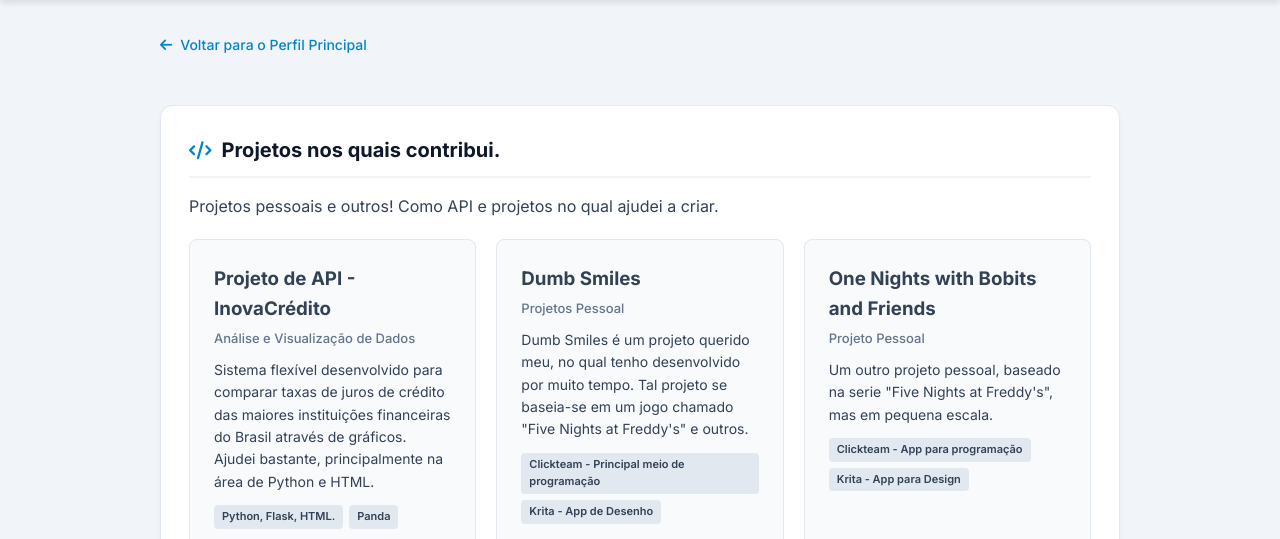
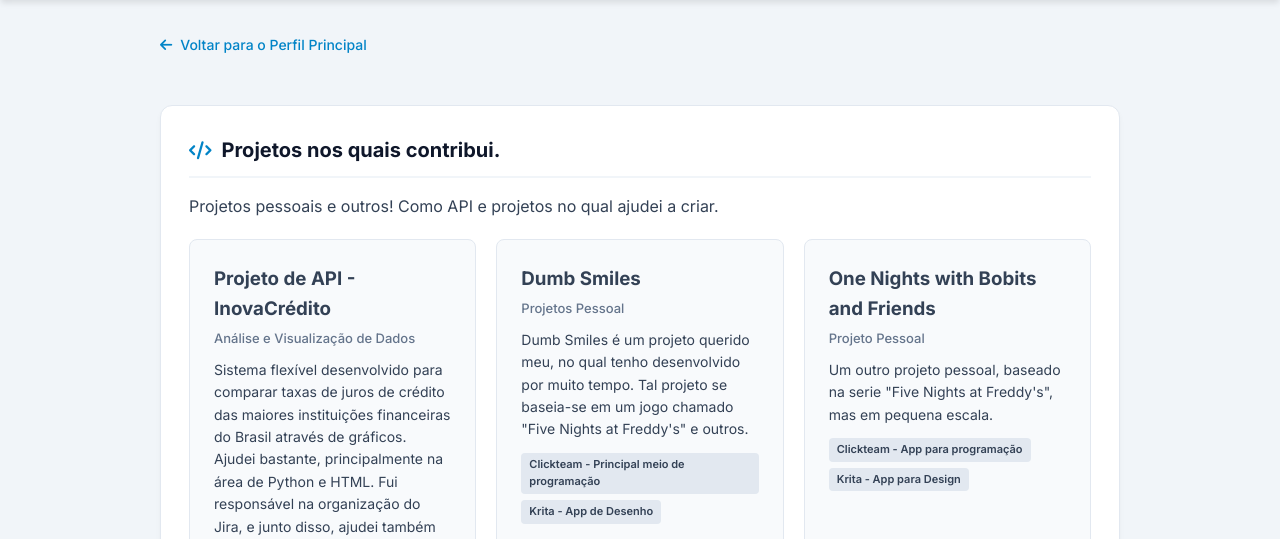
Before and after one commit to JoaoManoel-dev-cpu/Portif-lio, a plain HTML site: page projetos.html in a window 1280 px wide. Shown: the part 70-609 px from the top of the page. Drawn offline with Linux system fonts and the light colour scheme.

Commit message:
Enhance project descriptions and contributions
Updated project descriptions and added details about contributions.

```diff
--- a/projetos.html
+++ b/projetos.html
@@ -213,7 +213,7 @@
                             <h3>Projeto de API - InovaCrédito</h3>
                             <h4 style="font-size: 13px; color: #64748b; margin-top: 4px; font-weight: 500;">Análise e Visualização de Dados</h4>
                             <p style="margin-top: 10px; font-size: 14px;">
-                                Sistema flexível desenvolvido para comparar taxas de juros de crédito das maiores instituições financeiras do Brasil através de gráficos. Ajudei bastante, principalmente na área de Python e HTML.
+                                Sistema flexível desenvolvido para comparar taxas de juros de crédito das maiores instituições financeiras do Brasil através de gráficos. Ajudei bastante, principalmente na área de Python e HTML. Fui responsável na organização do Jira, e junto disso, ajudei também na direção criativa.
                             </p>
                             <div class="tech-tags">
                                 <span class="tag-tech">Python, Flask, HTML.</span>
```
